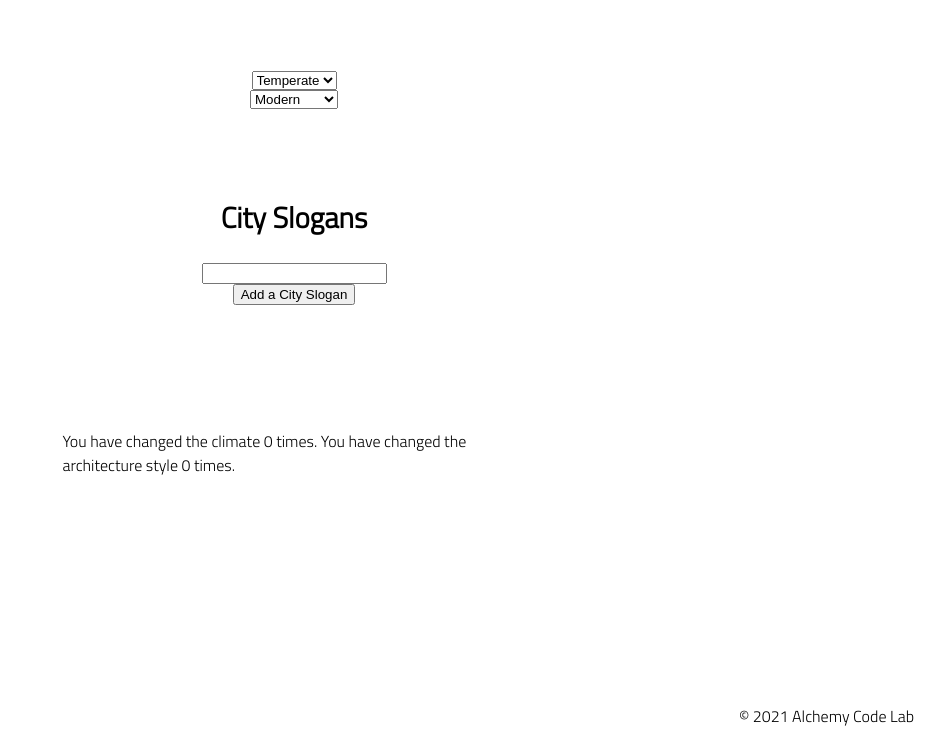
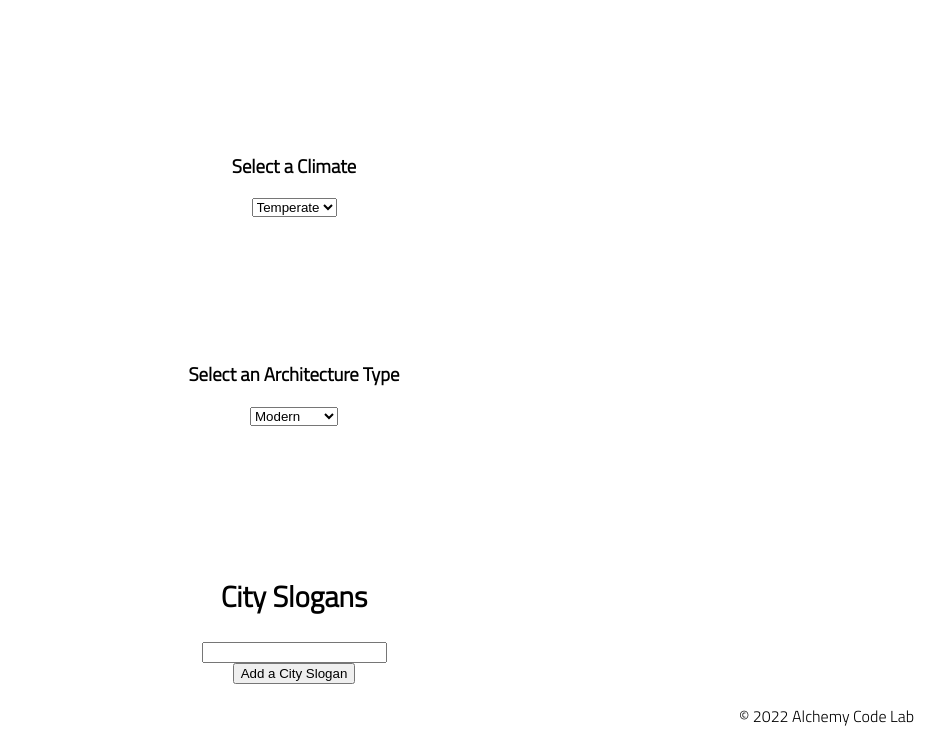
Before and after one commit to morganharmon/city-builder, a plain HTML site: page index.html in a window 1280 px wide. Shown: the part 71-800 px from the top of the page, without its empty margins (346-1280 px from the left). Drawn offline with Linux system fonts and the light colour scheme.

Commit message:
Basic HTML fixes

```diff
--- a/app.js
+++ b/app.js
@@ -1,5 +1,5 @@
 // import functions and grab DOM elements
-
+const
 // let state
 
 // set event listeners
--- a/index.html
+++ b/index.html
@@ -18,20 +18,26 @@
     </header>
     <main>
         <section class="main-section">
-            <select id="climateSelect">Select a Climate
+            <section id="climateSec">
+                <h3>Select a Climate</h3>
+            <select id="climateSelect">
                 <option id="temperateOpt">Temperate</option>
                 <option id="desertOpt">Desert</option>
                 <option id="polarOpt">Polar</option>
                 <option id="tropicalOpt">Tropical</option>
             </select>
-            <select id="archiSelect">Select an Architecture
+            <div id="climatePic" backgroundImage="./assets/temperate.png"></div>
+            </section>
+            <section id="archiSec">
+                <h3>Select an Architecture Type</h3>
+            <select id="archiSelect">
                 <option id="modernArchi">Modern</option>
                 <option id="gothicArchi">Gothic</option>
                 <option id="artDecoArchi">Art Deco</option>
                 <option id="beauxArchi">Beaux-Arts</option>
             </select>
-            <div id="climatePic" backgroundImage="./assets/temperate.png"></div>
             <div id="archiPic" backgroundImage="./assets/modern.png"></div>
+            </section>
             <section id="sloganSec">
                 <h2>City Slogans</h2>
                 <input id="sloganInput">
@@ -45,7 +51,7 @@
         </section>
     </main>
     <footer>
-        <div class="copy gutter-right">&copy; 2021 Alchemy Code Lab</div>
+        <div class="copy gutter-right">&copy; 2022 Alchemy Code Lab</div>
     </footer>
 
     <script type="module" src="./app.js"></script>
```
